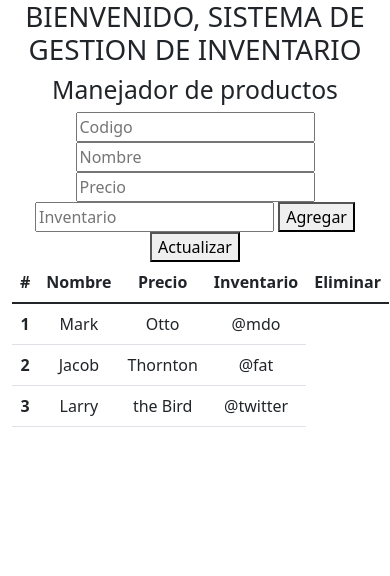
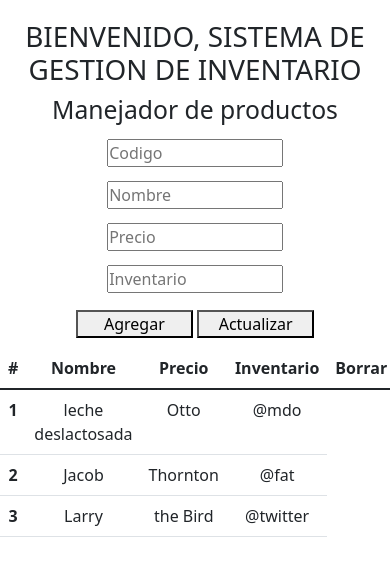
Before and after one commit to SMITH367/InvetaryGestion, a website: page frontend/index.html in a window 390 px wide. Drawn offline with nearby package versions, Linux system fonts and the light colour scheme.

Commit message:
template of the front responsive complete

```diff
--- a/frontend/index.html
+++ b/frontend/index.html
@@ -6,44 +6,53 @@
     <meta http-equiv="X-UA-Compatible" content="IE=edge">
     <meta name="viewport" content="width=device-width, initial-scale=1.0">
     <link rel="stylesheet" href="./styles/styles.css">
+    <link rel="stylesheet" href="./styles/responsive.css">
     <link href="https://cdn.jsdelivr.net/npm/bootstrap@5.1.3/dist/css/bootstrap.min.css" rel="stylesheet"
         integrity="sha384-1BmE4kWBq78iYhFldvKuhfTAU6auU8tT94WrHftjDbrCEXSU1oBoqyl2QvZ6jIW3" crossorigin="anonymous">
     <title>Inventary Gestion</title>
 </head>
 
-<body>
+<body class="center">
 
+
+    <div class="container">
       <h1 class='center'>BIENVENIDO, SISTEMA DE GESTION DE INVENTARIO</h1>
       <h2 class='center'>Manejador de productos</h2>
 
-    <div class="container">
+        <form action="" class="form-data center">
 
-        <form action="" class="form-data">
+            <input class="form-data-input" type="number" name="Codigo" id="" placeholder="Codigo">
+            <input class="form-data-input" type="text" name="Nombre" id="" placeholder="Nombre">
+            <input class="form-data-input" type="number" name="Precio" id="" placeholder="Precio">
+            <input class="form-data-input"  type="number" name="Precio" id="" placeholder="Inventario">
 
-            <input type="number" name="Codigo" id="" placeholder="Codigo">
-            <input type="text" name="Nombre" id="" placeholder="Nombre">
-            <input type="number" name="Precio" id="" placeholder="Precio">
-            <input type="number" name="Precio" id="" placeholder="Inventario">
-
-            <button type="submit">Agregar</button>
-            <button type="submit">Actualizar</button>
+            <button class="form-data-btn" type="submit">Agregar</button>
+            <button class="form-data-btn" type="submit">Actualizar</button>
 
         </form>
 
-        <table class="table center">
+
+
+
+
+
+
+    </div>
+<table class="table center show-data">
     <thead>
         <tr>
             <th scope="col">#</th>
             <th scope="col">Nombre</th>
             <th scope="col">Precio</th>
             <th scope="col">Inventario</th>
-                    <th scope="col">Eliminar</th>
+            <th scope="col">Borrar</th>
+
         </tr>
     </thead>
     <tbody>
         <tr>
             <th scope="row">1</th>
-                    <td>Mark</td>
+            <td>leche deslactosada</td>
             <td>Otto</td>
             <td>@mdo</td>
         </tr>
@@ -62,14 +71,6 @@
     </tbody>
 </table>
 
-
-
-
-
-
-    </div>
-
-
 </body>
 
 </html>
--- /dev/null
+++ b/frontend/styles/responsive.css
@@ -0,0 +1,10 @@
+@media (max-width: 700px) {
+
+    .form-data-input {
+        width: 60%;
+    }
+
+    .form-data-btn {
+        width: 40%;
+    }
+}
--- a/frontend/styles/styles.css
+++ b/frontend/styles/styles.css
@@ -1,14 +1,37 @@
+* {
+    margin: 0;
+    padding: 0;
+}
 
-.container{
+td {
+    line-break: 3em;
+}
+
+.show-data {
     width: 100%;
 }
 
-.form-data{
-    text-align: center;
-    margin:auto;
+.container {
+
+    margin-top: 20px;
 }
 
+.form-data {
+    text-align: center;
+    margin: auto;
+    width: 80%;
+}
 
-.center{
+.form-data-input {
+    width: 40%;
+    margin:7px;
+}
+
+.form-data-btn {
+    width: 20%;
+    margin: 10px 0px;
+}
+
+.center {
     text-align: center;
 }
```
Lines whose indentation alone changed are shown as unchanged.
